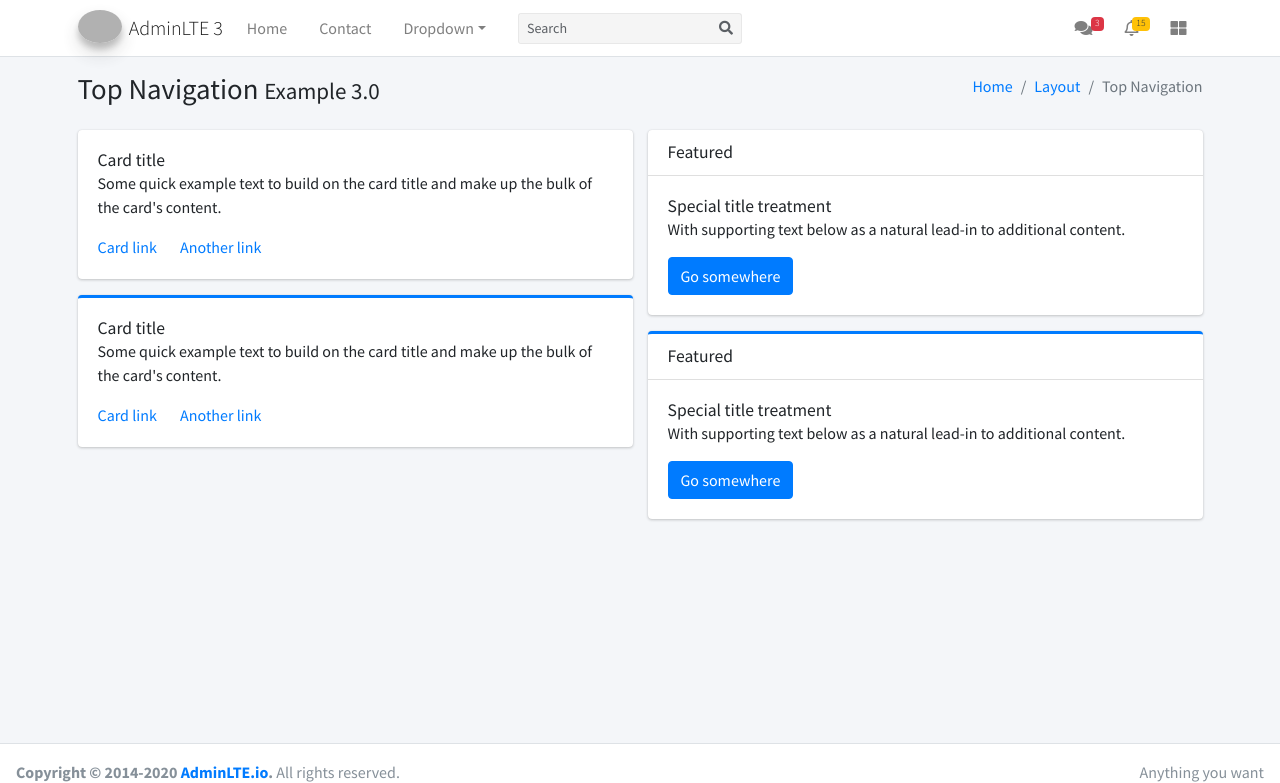
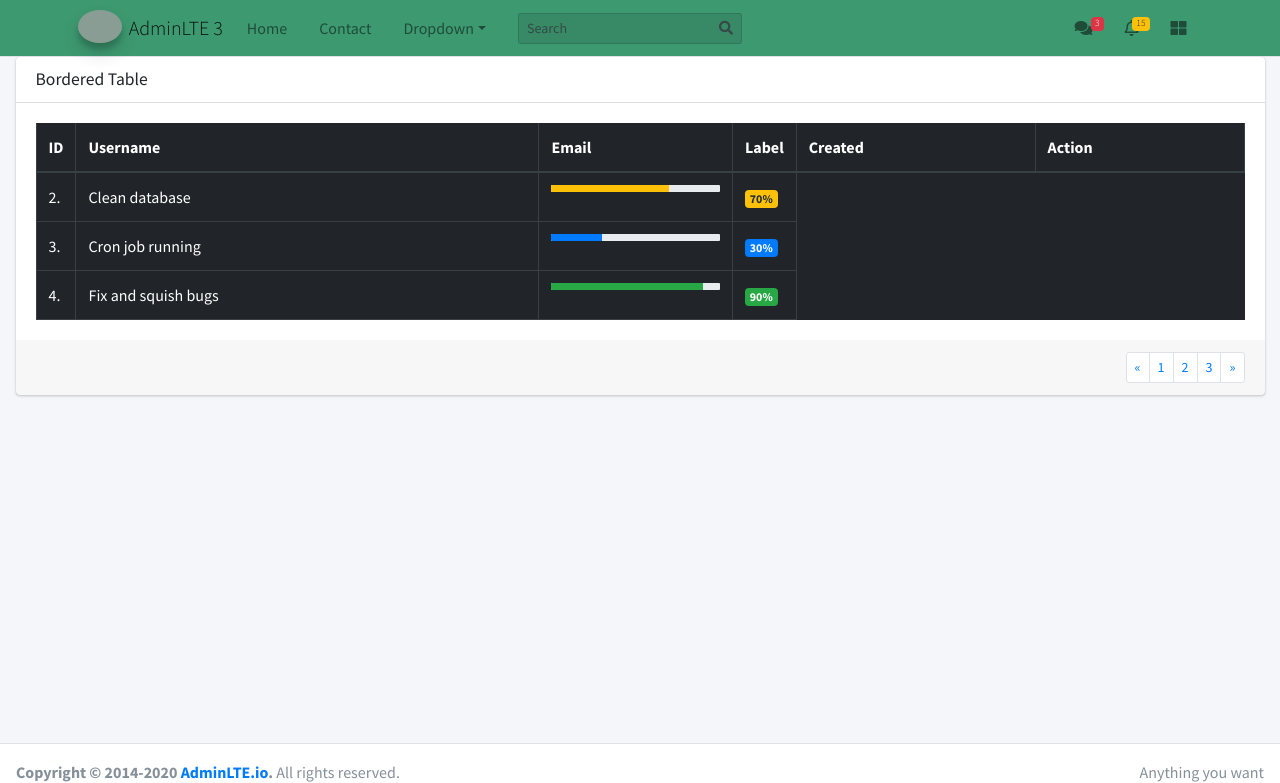
Before and after one commit to mazuraktaras/KWS, a Flask app: page /topnav in a window 1280 px wide. Shown: the top 783 px of the page. Run offline with Flask 2, Linux system fonts and the light colour scheme; some libraries are stand-ins or nearby versions; grey boxes are pictures that could not be loaded.

Commit message:
Users table has been added

```diff
--- a/kwsapp/templates/top-nav.html
+++ b/kwsapp/templates/top-nav.html
@@ -10,9 +10,10 @@
     <title>AdminLTE 3 | Top Navigation</title>
 
     <!-- Google Font: Source Sans Pro -->
-  <link rel="stylesheet" href="https://fonts.googleapis.com/css?family=Source+Sans+Pro:300,400,400i,700&display=fallback">
+    <link rel="stylesheet"
+          href="https://fonts.googleapis.com/css?family=Source+Sans+Pro:300,400,400i,700&display=fallback">
     <!-- Font Awesome Icons -->
-  <link rel="stylesheet" href="{{  url_for('static', filename='AdminLTE/plugins/fontawesome-free/css/all.min.css') }}">
+    <link rel="stylesheet" href="{{ url_for('static', filename='AdminLTE/plugins/fontawesome-free/css/all.min.css') }}">
     <!-- Theme style -->
     <link rel="stylesheet" href="{{ url_for('static', filename='AdminLTE/dist/css/adminlte.min.css') }}">
 </head>
@@ -20,14 +21,16 @@
 <div class="wrapper">
 
     <!-- Navbar -->
-  <nav class="main-header navbar navbar-expand-md navbar-light navbar-white">
+    <nav class="main-header navbar navbar-expand-md navbar-light navbar-olive">
         <div class="container">
             <a href="{{ url_for('static', filename='AdminLTE/index3.html') }}" class="navbar-brand">
-        <img src="{{ url_for('static', filename='AdminLTE/dist/img/AdminLTELogo.png') }}" alt="AdminLTE Logo" class="brand-image img-circle elevation-3" style="opacity: .8">
+                <img src="{{ url_for('static', filename='AdminLTE/dist/img/AdminLTELogo.png') }}" alt="AdminLTE Logo"
+                     class="brand-image img-circle elevation-3" style="opacity: .8">
                 <span class="brand-text font-weight-light">AdminLTE 3</span>
             </a>
 
-      <button class="navbar-toggler order-1" type="button" data-toggle="collapse" data-target="#navbarCollapse" aria-controls="navbarCollapse" aria-expanded="false" aria-label="Toggle navigation">
+            <button class="navbar-toggler order-1" type="button" data-toggle="collapse" data-target="#navbarCollapse"
+                    aria-controls="navbarCollapse" aria-expanded="false" aria-label="Toggle navigation">
                 <span class="navbar-toggler-icon"></span>
             </button>
 
@@ -41,7 +44,8 @@
                         <a href="#" class="nav-link">Contact</a>
                     </li>
                     <li class="nav-item dropdown">
-            <a id="dropdownSubMenu1" href="#" data-toggle="dropdown" aria-haspopup="true" aria-expanded="false" class="nav-link dropdown-toggle">Dropdown</a>
+                        <a id="dropdownSubMenu1" href="#" data-toggle="dropdown" aria-haspopup="true"
+                           aria-expanded="false" class="nav-link dropdown-toggle">Dropdown</a>
                         <ul aria-labelledby="dropdownSubMenu1" class="dropdown-menu border-0 shadow">
                             <li><a href="#" class="dropdown-item">Some action </a></li>
                             <li><a href="#" class="dropdown-item">Some other action</a></li>
@@ -50,7 +54,9 @@
 
                             <!-- Level two dropdown-->
                             <li class="dropdown-submenu dropdown-hover">
-                <a id="dropdownSubMenu2" href="#" role="button" data-toggle="dropdown" aria-haspopup="true" aria-expanded="false" class="dropdown-item dropdown-toggle">Hover for action</a>
+                                <a id="dropdownSubMenu2" href="#" role="button" data-toggle="dropdown"
+                                   aria-haspopup="true" aria-expanded="false" class="dropdown-item dropdown-toggle">Hover
+                                    for action</a>
                                 <ul aria-labelledby="dropdownSubMenu2" class="dropdown-menu border-0 shadow">
                                     <li>
                                         <a tabindex="-1" href="#" class="dropdown-item">level 2</a>
@@ -58,7 +64,9 @@
 
                                     <!-- Level three dropdown-->
                                     <li class="dropdown-submenu">
-                    <a id="dropdownSubMenu3" href="#" role="button" data-toggle="dropdown" aria-haspopup="true" aria-expanded="false" class="dropdown-item dropdown-toggle">level 2</a>
+                                        <a id="dropdownSubMenu3" href="#" role="button" data-toggle="dropdown"
+                                           aria-haspopup="true" aria-expanded="false"
+                                           class="dropdown-item dropdown-toggle">level 2</a>
                                         <ul aria-labelledby="dropdownSubMenu3" class="dropdown-menu border-0 shadow">
                                             <li><a href="#" class="dropdown-item">3rd level</a></li>
                                             <li><a href="#" class="dropdown-item">3rd level</a></li>
@@ -78,7 +86,8 @@
                 <!-- SEARCH FORM -->
                 <form class="form-inline ml-0 ml-md-3">
                     <div class="input-group input-group-sm">
-            <input class="form-control form-control-navbar" type="search" placeholder="Search" aria-label="Search">
+                        <input class="form-control form-control-navbar" type="search" placeholder="Search"
+                               aria-label="Search">
                         <div class="input-group-append">
                             <button class="btn btn-navbar" type="submit">
                                 <i class="fas fa-search"></i>
@@ -100,7 +109,8 @@
                         <a href="#" class="dropdown-item">
                             <!-- Message Start -->
                             <div class="media">
-                <img src="{{ url_for('static', filename='AdminLTE/dist/img/user1-128x128.jpg') }}" alt="User Avatar" class="img-size-50 mr-3 img-circle">
+                                <img src="{{ url_for('static', filename='AdminLTE/dist/img/user1-128x128.jpg') }}"
+                                     alt="User Avatar" class="img-size-50 mr-3 img-circle">
                                 <div class="media-body">
                                     <h3 class="dropdown-item-title">
                                         Brad Diesel
@@ -116,7 +126,8 @@
                         <a href="#" class="dropdown-item">
                             <!-- Message Start -->
                             <div class="media">
-                <img src="{{ url_for('static', filename='AdminLTE/dist/img/user8-128x128.jpg') }}" alt="User Avatar" class="img-size-50 img-circle mr-3">
+                                <img src="{{ url_for('static', filename='AdminLTE/dist/img/user8-128x128.jpg') }}"
+                                     alt="User Avatar" class="img-size-50 img-circle mr-3">
                                 <div class="media-body">
                                     <h3 class="dropdown-item-title">
                                         John Pierce
@@ -132,11 +143,13 @@
                         <a href="#" class="dropdown-item">
                             <!-- Message Start -->
                             <div class="media">
-                <img src="{{ url_for('static', filename='AdminLTE/dist/img/user3-128x128.jpg') }}" alt="User Avatar" class="img-size-50 img-circle mr-3">
+                                <img src="{{ url_for('static', filename='AdminLTE/dist/img/user3-128x128.jpg') }}"
+                                     alt="User Avatar" class="img-size-50 img-circle mr-3">
                                 <div class="media-body">
                                     <h3 class="dropdown-item-title">
                                         Nora Silvester
-                    <span class="float-right text-sm text-warning"><i class="fas fa-star"></i></span>
+                                        <span class="float-right text-sm text-warning"><i
+                                                class="fas fa-star"></i></span>
                                     </h3>
                                     <p class="text-sm">The subject goes here</p>
                                     <p class="text-sm text-muted"><i class="far fa-clock mr-1"></i> 4 Hours Ago</p>
@@ -188,87 +201,91 @@
     <!-- Content Wrapper. Contains page content -->
     <div class="content-wrapper">
         <!-- Content Header (Page header) -->
-    <div class="content-header">
-      <div class="container">
-        <div class="row mb-2">
-          <div class="col-sm-6">
-            <h1 class="m-0"> Top Navigation <small>Example 3.0</small></h1>
-          </div><!-- /.col -->
-          <div class="col-sm-6">
-            <ol class="breadcrumb float-sm-right">
-              <li class="breadcrumb-item"><a href="#">Home</a></li>
-              <li class="breadcrumb-item"><a href="#">Layout</a></li>
-              <li class="breadcrumb-item active">Top Navigation</li>
-            </ol>
-          </div><!-- /.col -->
-        </div><!-- /.row -->
-      </div><!-- /.container-fluid -->
-    </div>
+
         <!-- /.content-header -->
 
         <!-- Main content -->
-    <div class="content">
-      <div class="container">
+        <section class="content">
+            <div class="container-fluid">
                 <div class="row">
-          <div class="col-lg-6">
-            <div class="card">
-              <div class="card-body">
-                <h5 class="card-title">Card title</h5>
-
-                <p class="card-text">
-                  Some quick example text to build on the card title and make up the bulk of the card's
-                  content.
-                </p>
-
-                <a href="#" class="card-link">Card link</a>
-                <a href="#" class="card-link">Another link</a>
-              </div>
-            </div>
-
-            <div class="card card-primary card-outline">
-              <div class="card-body">
-                <h5 class="card-title">Card title</h5>
-
-                <p class="card-text">
-                  Some quick example text to build on the card title and make up the bulk of the card's
-                  content.
-                </p>
-                <a href="#" class="card-link">Card link</a>
-                <a href="#" class="card-link">Another link</a>
-              </div>
-            </div><!-- /.card -->
-          </div>
-          <!-- /.col-md-6 -->
-          <div class="col-lg-6">
+                    <div class="col-md-12">
                         <div class="card">
                             <div class="card-header">
-                <h5 class="card-title m-0">Featured</h5>
+                                <h3 class="card-title">Bordered Table</h3>
                             </div>
+                            <!-- /.card-header -->
                             <div class="card-body">
-                <h6 class="card-title">Special title treatment</h6>
-
-                <p class="card-text">With supporting text below as a natural lead-in to additional content.</p>
-                <a href="#" class="btn btn-primary">Go somewhere</a>
+                                <table class="table table-bordered table-dark">
+                                    <thead>
+                                    <tr>
+                                        <th style="width: 10px">ID</th>
+                                        <th style="width: max-content">Username</th>
+                                        <th>Email</th>
+                                        <th style="width: 40px">Label</th>
+                                        <th>Created</th>
+                                        <th>Action</th>
+                                    </tr>
+                                    </thead>
+                                    <tbody>
+                                    {% for user in users %}
+                                    <tr>
+                                        <td>{{ user.id }}</td>
+                                        <td>{{ user.name }}</td>
+                                        <td>{{ user.email }}</td>
+                                        <td><span class="badge bg-warning">{{ user.role.name }}</span></td>
+                                        <td>17.12.2020</td>
+                                        <td>Action</td>
+                                    </tr>
+                                    {% endfor %}
+                                    <tr>
+                                        <td>2.</td>
+                                        <td>Clean database</td>
+                                        <td>
+                                            <div class="progress progress-xs">
+                                                <div class="progress-bar bg-warning" style="width: 70%"></div>
                                             </div>
+                                        </td>
+                                        <td><span class="badge bg-warning">70%</span></td>
+                                    </tr>
+                                    <tr>
+                                        <td>3.</td>
+                                        <td>Cron job running</td>
+                                        <td>
+                                            <div class="progress progress-xs progress-striped active">
+                                                <div class="progress-bar bg-primary" style="width: 30%"></div>
                                             </div>
-
-            <div class="card card-primary card-outline">
-              <div class="card-header">
-                <h5 class="card-title m-0">Featured</h5>
+                                        </td>
+                                        <td><span class="badge bg-primary">30%</span></td>
+                                    </tr>
+                                    <tr>
+                                        <td>4.</td>
+                                        <td>Fix and squish bugs</td>
+                                        <td>
+                                            <div class="progress progress-xs progress-striped active">
+                                                <div class="progress-bar bg-success" style="width: 90%"></div>
                                             </div>
-              <div class="card-body">
-                <h6 class="card-title">Special title treatment</h6>
-
-                <p class="card-text">With supporting text below as a natural lead-in to additional content.</p>
-                <a href="#" class="btn btn-primary">Go somewhere</a>
+                                        </td>
+                                        <td><span class="badge bg-success">90%</span></td>
+                                    </tr>
+                                    </tbody>
+                                </table>
+                            </div>
+                            <!-- /.card-body -->
+                            <div class="card-footer clearfix">
+                                <ul class="pagination pagination-sm m-0 float-right">
+                                    <li class="page-item"><a class="page-link" href="#">&laquo;</a></li>
+                                    <li class="page-item"><a class="page-link" href="#">1</a></li>
+                                    <li class="page-item"><a class="page-link" href="#">2</a></li>
+                                    <li class="page-item"><a class="page-link" href="#">3</a></li>
+                                    <li class="page-item"><a class="page-link" href="#">&raquo;</a></li>
+                                </ul>
                             </div>
                         </div>
                     </div>
-          <!-- /.col-md-6 -->
                 </div>
-        <!-- /.row -->
             </div><!-- /.container-fluid -->
-    </div>
+        </section>
+
         <!-- /.content -->
     </div>
     <!-- /.content-wrapper -->
--- a/kwsapp/templates/users_index.html
+++ b/kwsapp/templates/users_index.html
@@ -10,6 +10,7 @@
 {% for user in users %}
     <p>{{ user.name }}</p>
     <p>{{ user.email }}</p>
+    <p>{{ user.role.name }}</p>
 {% endfor %}
 </body>
 </html>
--- a/kwsapp/views.py
+++ b/kwsapp/views.py
@@ -14,4 +14,4 @@
 
 @app.route('/topnav')
 def topnav():
-    return render_template('top-nav.html')
+    return render_template('top-nav.html', users=users_list())
```
Lines whose indentation alone changed are shown as unchanged.
